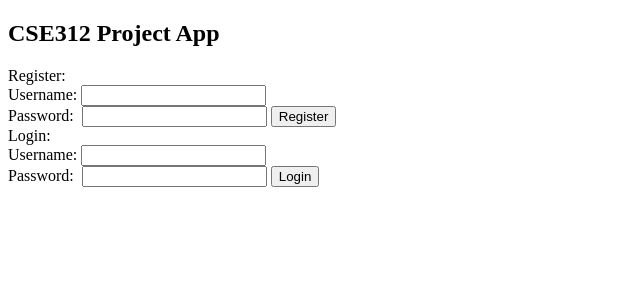
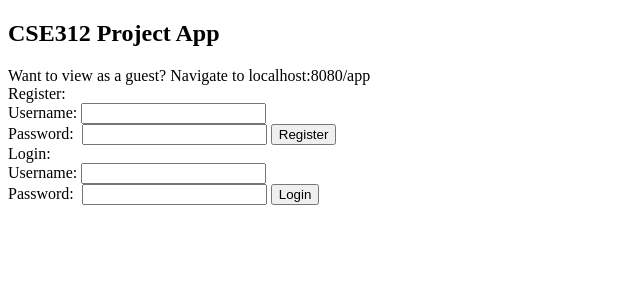
Before and after one commit to cronrad/Ending_from_the_Back, a Flask app: page / in a window 1280 px wide. Shown: the top 300 px of the page, without its empty margins (0-640 px from the left). Run offline with Flask 3, Linux system fonts and the light colour scheme.

Commit message:
added guest view

```diff
--- a/server.py
+++ b/server.py
@@ -23,6 +23,12 @@ def root():
             return render_template('login.html')
     else: #Not logged in, send login page
         return render_template('login.html')
+
+
+
+@app.route('/app')
+def guestView():
+    return render_template('app.html')
 
 #For registration
 @app.route('/register', methods=['POST'])
--- a/templates/login.html
+++ b/templates/login.html
@@ -11,6 +11,7 @@
 
 <div class="authentication">
     <div>
+        Want to view as a guest? Navigate to localhost:8080/app
         <div>
             Register:
             <form action="/register" method="post" enctype="application/x-www-form-urlencoded">
```
